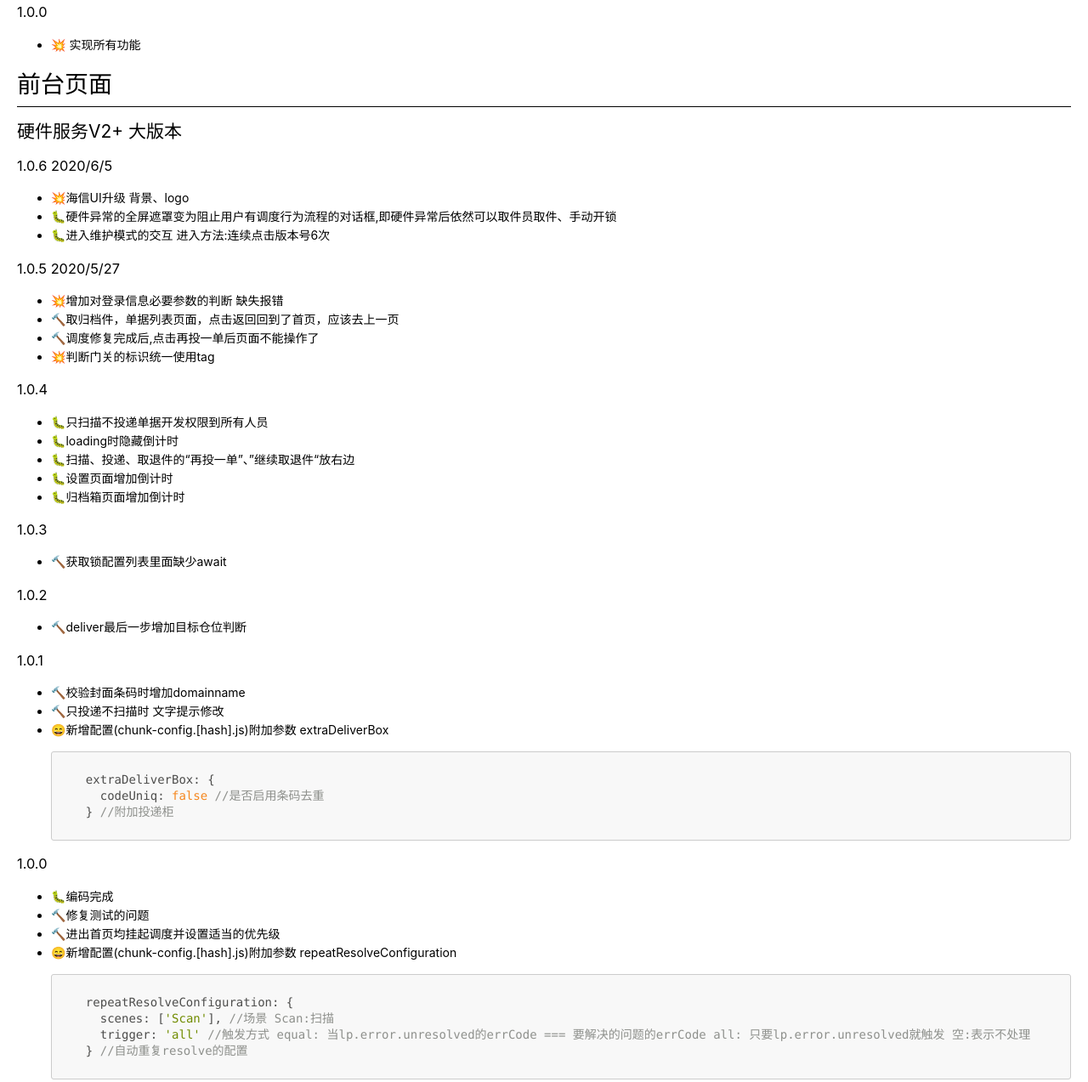
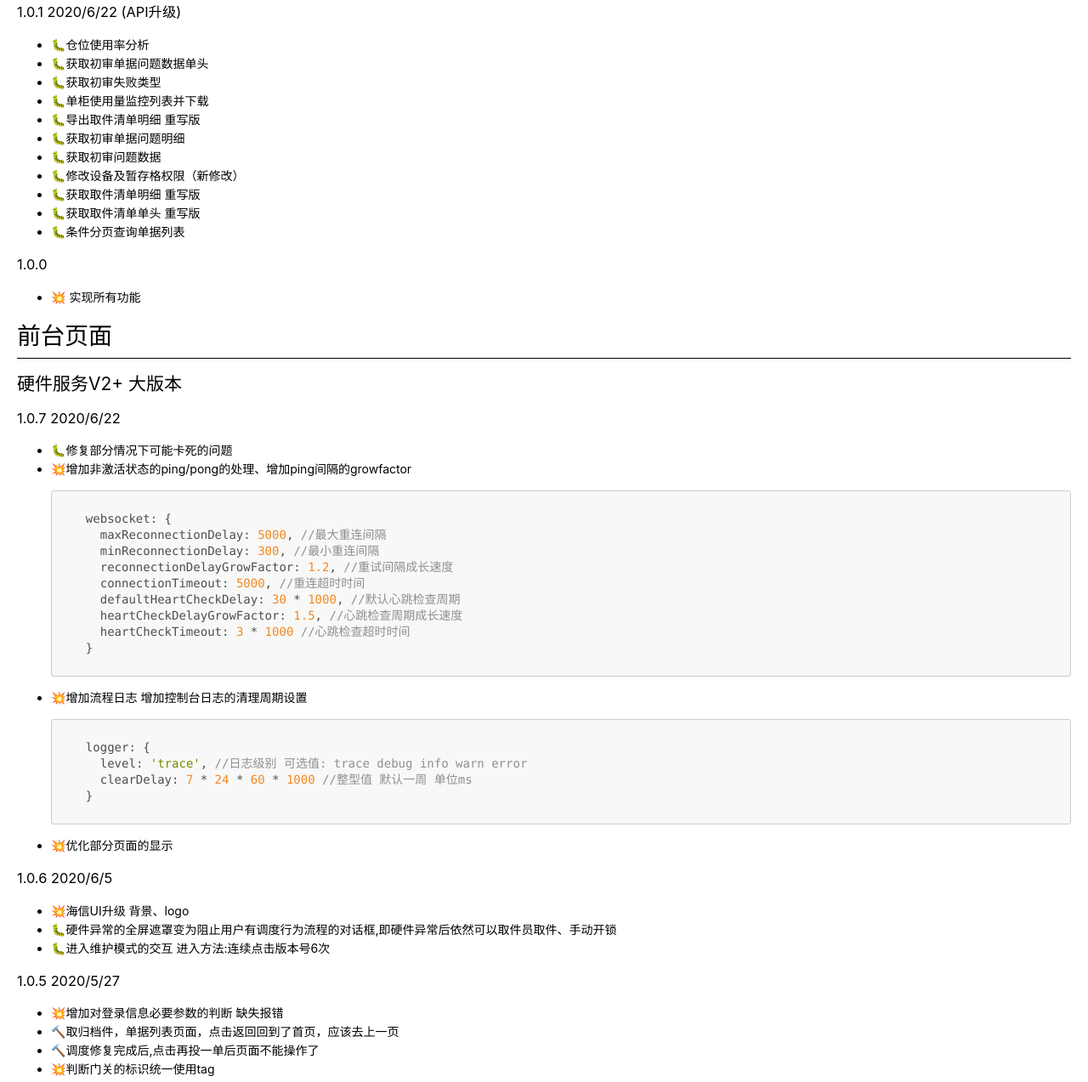
Before and after one commit to GEOHOTIOS/Update-Documents, a plain HTML site: page Hisense.html in a window 1280 px wide. Shown: the part 77-1350 px from the top of the page at 85% size. Drawn offline with Linux system fonts and the light colour scheme; a script that the page names is missing.

Commit message:
文档更新

```diff
--- a/Hisense.html
+++ b/Hisense.html
@@ -366,12 +366,48 @@ code {
     });
   </script>
 <h1 id="%E5%90%8E%E5%8F%B0%E9%A1%B5%E9%9D%A2">后台页面</h1>
+<h3 id="101-2020622-api%E5%8D%87%E7%BA%A7">1.0.1 2020/6/22 (API升级)</h3>
+<ul>
+<li>🐛仓位使用率分析</li>
+<li>🐛获取初审单据问题数据单头</li>
+<li>🐛获取初审失败类型</li>
+<li>🐛单柜使用量监控列表并下载</li>
+<li>🐛导出取件清单明细 重写版</li>
+<li>🐛获取初审单据问题明细</li>
+<li>🐛获取初审问题数据</li>
+<li>🐛修改设备及暂存格权限（新修改）</li>
+<li>🐛获取取件清单明细 重写版</li>
+<li>🐛获取取件清单单头 重写版</li>
+<li>🐛条件分页查询单据列表</li>
+</ul>
 <h3 id="100">1.0.0</h3>
 <ul>
 <li>💥 实现所有功能</li>
 </ul>
 <h1 id="%E5%89%8D%E5%8F%B0%E9%A1%B5%E9%9D%A2">前台页面</h1>
 <h2 id="%E7%A1%AC%E4%BB%B6%E6%9C%8D%E5%8A%A1v2-%E5%A4%A7%E7%89%88%E6%9C%AC">硬件服务V2+ 大版本</h2>
+<h3 id="107-2020622">1.0.7 2020/6/22</h3>
+<ul>
+<li>🐛修复部分情况下可能卡死的问题</li>
+<li>💥增加非激活状态的ping/pong的处理、增加ping间隔的growfactor<pre class="hljs"><code><div>  websocket: {
+    <span class="hljs-attr">maxReconnectionDelay</span>: <span class="hljs-number">5000</span>, <span class="hljs-comment">//最大重连间隔</span>
+    <span class="hljs-attr">minReconnectionDelay</span>: <span class="hljs-number">300</span>, <span class="hljs-comment">//最小重连间隔</span>
+    <span class="hljs-attr">reconnectionDelayGrowFactor</span>: <span class="hljs-number">1.2</span>, <span class="hljs-comment">//重试间隔成长速度</span>
+    <span class="hljs-attr">connectionTimeout</span>: <span class="hljs-number">5000</span>, <span class="hljs-comment">//重连超时时间</span>
+    <span class="hljs-attr">defaultHeartCheckDelay</span>: <span class="hljs-number">30</span> * <span class="hljs-number">1000</span>, <span class="hljs-comment">//默认心跳检查周期</span>
+    <span class="hljs-attr">heartCheckDelayGrowFactor</span>: <span class="hljs-number">1.5</span>, <span class="hljs-comment">//心跳检查周期成长速度</span>
+    <span class="hljs-attr">heartCheckTimeout</span>: <span class="hljs-number">3</span> * <span class="hljs-number">1000</span> <span class="hljs-comment">//心跳检查超时时间</span>
+  }
+</div></code></pre>
+</li>
+<li>💥增加流程日志 增加控制台日志的清理周期设置<pre class="hljs"><code><div>  logger: {
+    <span class="hljs-attr">level</span>: <span class="hljs-string">'trace'</span>, <span class="hljs-comment">//日志级别 可选值: trace debug info warn error</span>
+    <span class="hljs-attr">clearDelay</span>: <span class="hljs-number">7</span> * <span class="hljs-number">24</span> * <span class="hljs-number">60</span> * <span class="hljs-number">1000</span> <span class="hljs-comment">//整型值 默认一周 单位ms</span>
+  }
+</div></code></pre>
+</li>
+<li>💥优化部分页面的显示</li>
+</ul>
 <h3 id="106-202065">1.0.6 2020/6/5</h3>
 <ul>
 <li>💥海信UI升级 背景、logo</li>
```
Also changed, not shown: DCN.html (+34 -0 lines), 2 other files.
